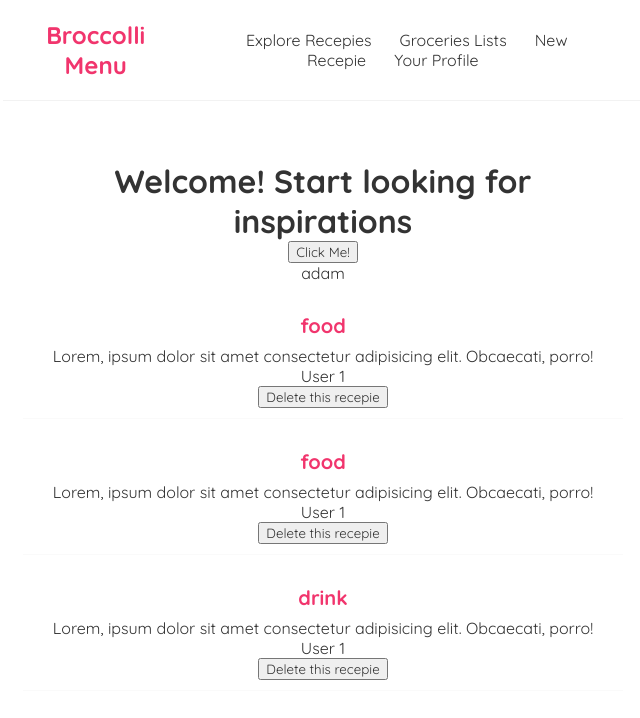
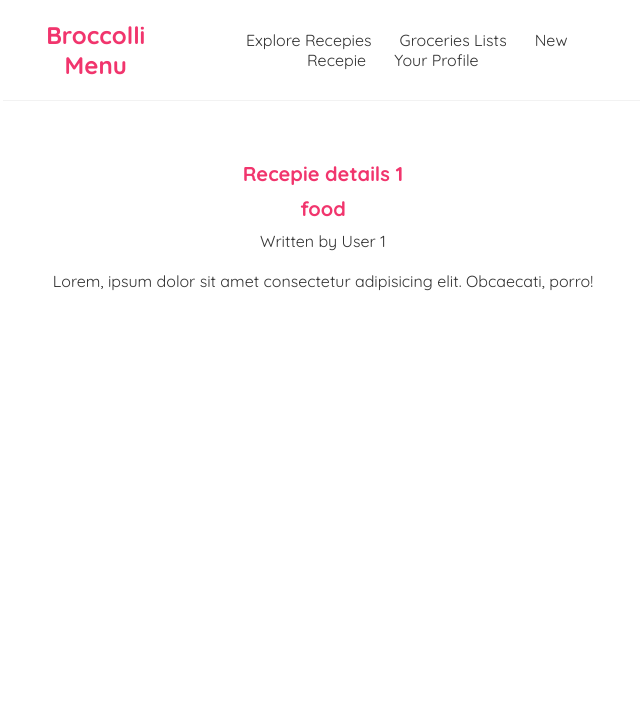
Before and after one commit to AdamMrotek/Broccoli, a React (Create React App) app: page /recepie/1 in a window 1280 px wide. Shown: the top 718 px of the page, without its empty margins (317-957 px from the left). Built offline with nearby package versions, Linux system fonts and the light colour scheme; data requests are answered from the project's data file.

Commit message:
Recepie details pages

```diff
--- a/src/App.js
+++ b/src/App.js
@@ -2,6 +2,7 @@ import "./App.css";
 import Navbar from "./Navbar.js";
 import Home from "./Home.js";
 import { BrowserRouter as Router, Route, Switch } from "react-router-dom";
+import RecepieDetails from "./RecepieDetails.js";
 
 function App() {
   return (
@@ -10,11 +11,14 @@ function App() {
         <Navbar />
         <div className="content">
           <Switch>
-            <Route path="/create">
+            <Route exact path="/create">
               <div>Create</div>
             </Route>
-            <Route path="/">
+            <Route exact path="/">
               <Home />
+            </Route>
+            <Route path="/recepie/:id">
+              <RecepieDetails />
             </Route>
           </Switch>
         </div>
--- a/src/Navbar.js
+++ b/src/Navbar.js
@@ -1,12 +1,13 @@
+import { Link } from "react-router-dom";
 function Navbar() {
   return (
     <nav className="navbar">
       <h1>Broccolli Menu</h1>
       <div className="links">
-        <a href="/">Explore Recepies</a>
-        <a href="/create">Groceries Lists</a>
-        <a href="/create">New Recepie</a>
-        <a href="/">Your Profile</a>
+        <Link to="/">Explore Recepies</Link>
+        <Link to="/create">Groceries Lists</Link>
+        <Link to="/create">New Recepie</Link>
+        <Link to="/">Your Profile</Link>
       </div>
     </nav>
   );
--- /dev/null
+++ b/src/RecepieDetails.js
@@ -0,0 +1,26 @@
+import { useParams } from "react-router-dom";
+import useFetch from "./useFetch.js";
+
+const RecepieDetails = () => {
+  const { id } = useParams();
+  const { data, isLoading, error } = useFetch(
+    "http://localhost:8000/recepies/" + id
+  );
+
+  return (
+    <div className="recepie-details">
+      <h2>Recepie details {id}</h2>
+      {isLoading && <div>Loading Recepie...</div>}
+      {error && <div>{error}</div>}
+      {data && (
+        <article>
+          <h2>{data.title}</h2>
+          <p>Written by {data.author}</p>
+          <div>{data.body}</div>
+        </article>
+      )}
+    </div>
+  );
+};
+
+export default RecepieDetails;
--- a/src/RecepieList.js
+++ b/src/RecepieList.js
@@ -1,3 +1,5 @@
+import { Link } from "react-router-dom";
+
 function recepieList({ recepies, name }) {
   return (
     <div className="recepie-list">
@@ -6,10 +8,12 @@ function recepieList({ recepies, name }) {
       {recepies.map((recepie) => {
         return (
           <div className="blog-preview" key={recepie.id}>
-            <h2>{recepie.title}</h2>
-            <p>{recepie.body}</p>
-            <p>{recepie.author}</p>
-            <button onClick={() => {}}>Delete this recepie</button>
+            <Link to={`/recepie/${recepie.id}`}>
+              <h2>{recepie.title}</h2>
+              <p>{recepie.body}</p>
+              <p>{recepie.author}</p>
+              <button onClick={() => {}}>Delete this recepie</button>
+            </Link>
           </div>
         );
       })}
--- a/src/index.css
+++ b/src/index.css
@@ -53,15 +53,15 @@
 }
 
 /* blog details page */
-.blog-details h2 {
+.recepie-details h2 {
   font-size: 20px;
   color: #f1356d;
   margin-bottom: 10px;
 }
-.blog-details div {
+.recepie-details div {
   margin: 20px 0;
 }
-.blog-details button {
+.recepie-details button {
   background: #f1356d;
   color: #fff;
   border: 0;
--- a/src/useFetch.js
+++ b/src/useFetch.js
@@ -6,9 +6,11 @@ const useFetch = (url) => {
   const [error, setError] = useState(false);
 
   useEffect(() => {
+    const abortCont = new AbortController();
+
     console.log("use effect ran");
     setTimeout(() => {
-      fetch(url)
+      fetch(url, { signal: abortCont.signal })
         .then((res) => {
           console.log(res);
           if (!res.ok) {
@@ -22,11 +24,17 @@ const useFetch = (url) => {
         })
         .catch((err) => {
           console.log(err);
-          setError(err.message);
-          setIsLoading(false);
+
+          if (err.name === "AbortError") {
+            console.log("fetch aborted");
+          } else {
+            setError(err.message);
+            setIsLoading(false);
+          }
         });
     }, 2000);
-  }, []);
+    return () => abortCont.abort;
+  }, [url]);
   return { data, isLoading, error };
 };
 export default useFetch;
```
